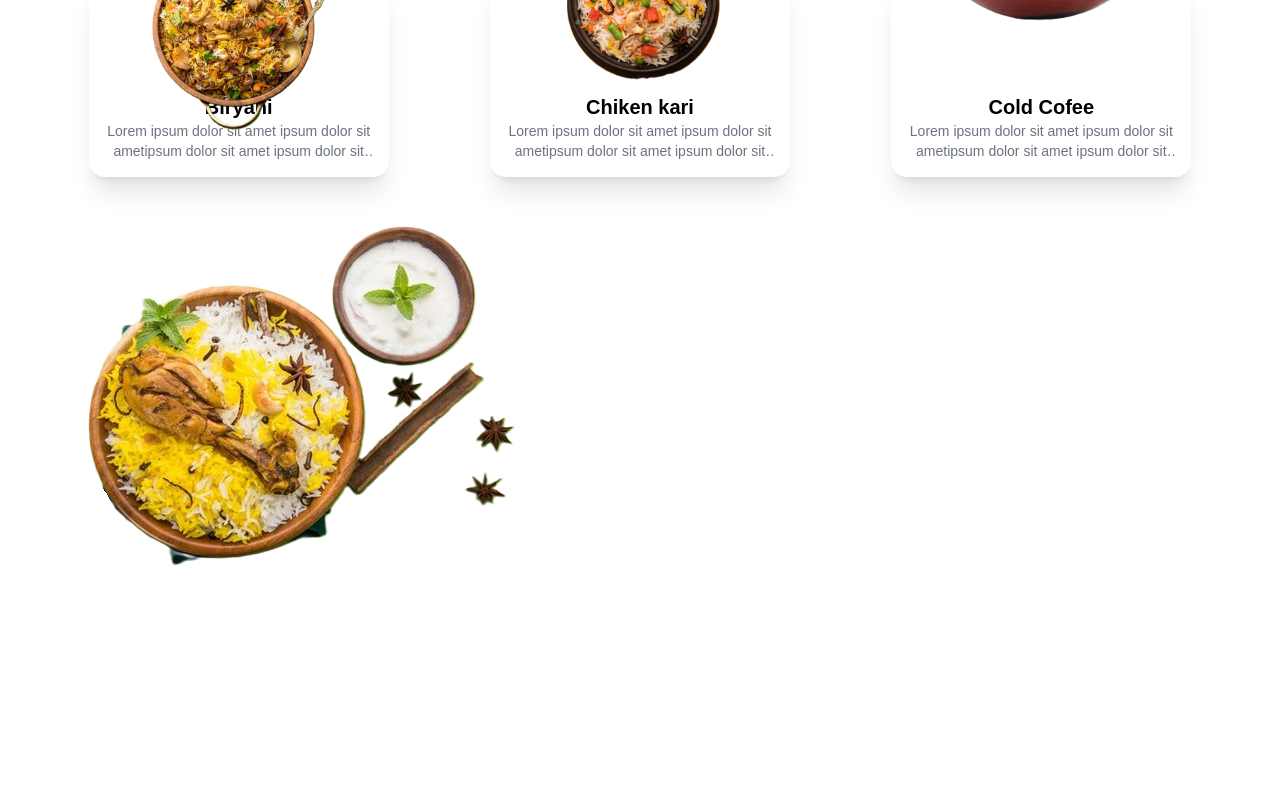
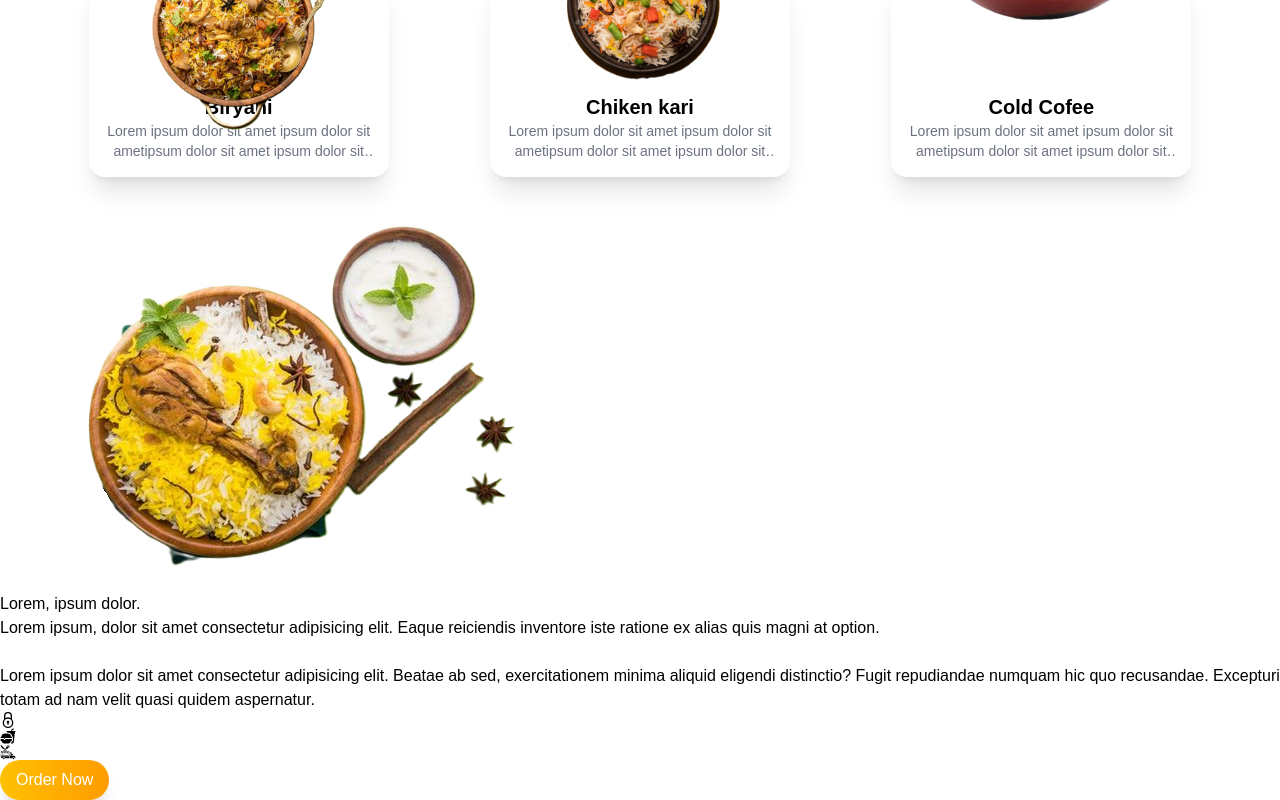
Before and after one commit to wacho91/Restaurant, a React (Vite) app: page / in a window 1280 px wide. Shown: the part 887-1687 px from the top of the page. Before the commit the page ends 1479 px from the top, so only its background shows below. Built offline with nearby package versions, Linux system fonts and the light colour scheme.

Commit message:
Arquitecture Banner Component

```diff
--- a/src/Component/Banner/Banner.jsx
+++ b/src/Component/Banner/Banner.jsx
@@ -1,6 +1,9 @@
 
+import { GrSecure } from "react-icons/gr";
 import BiryaniImg from "../../assets/biryani5.png";
 import Vector from "../../assets/vector3.png";
+import { IoFastFood } from "react-icons/io5";
+import { GiFoodTruck } from "react-icons/gi";
 
 const Banner = () => {
 
@@ -22,6 +25,39 @@ const Banner = () => {
                     <div>
                         <img src={BiryaniImg} alt="image" />
                     </div>
+                    {/* text content section */}
+                    <div>
+                        <h1>
+                            Lorem, ipsum dolor.
+                        </h1>
+                        <p>
+                            Lorem ipsum, dolor sit amet consectetur adipisicing elit.
+                            Eaque reiciendis inventore iste ratione ex alias quis magni at
+                            option.
+                            <br />
+                            <br />
+                            Lorem ipsum dolor sit amet consectetur adipisicing elit.
+                            Beatae ab sed, exercitationem minima aliquid eligendi
+                            distinctio? Fugit repudiandae numquam hic quo recusandae.
+                            Excepturi totam ad nam velit quasi quidem aspernatur.
+                        </p>
+                        <div>
+                            <div>
+                                <GrSecure />
+                            </div>
+                            <div>
+                                <IoFastFood />
+                            </div>
+                            <div>
+                                <GiFoodTruck />
+                            </div>
+                        </div>
+                        <div>
+                            <button className="bg-gradient-to-r from-primary to-secondary text-white py-2 px-4 rounded-full shadow-xl hover:shadow-md">
+                                Order Now
+                            </button>
+                        </div>
+                    </div>
                 </div>
             </div>
         </div>
```
